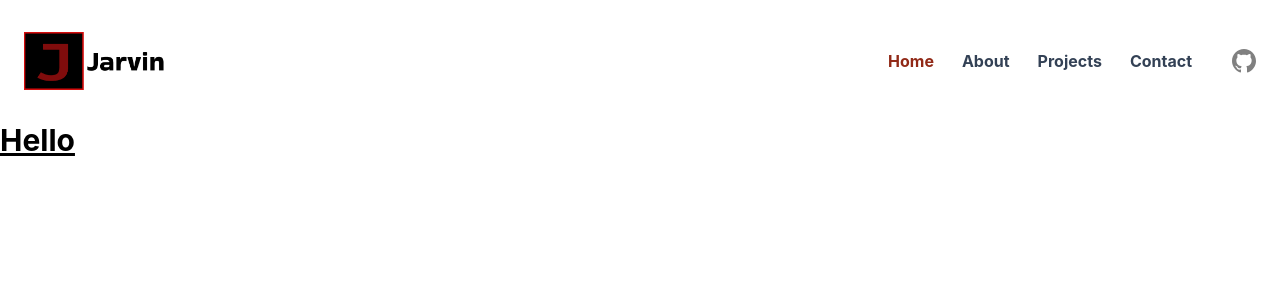
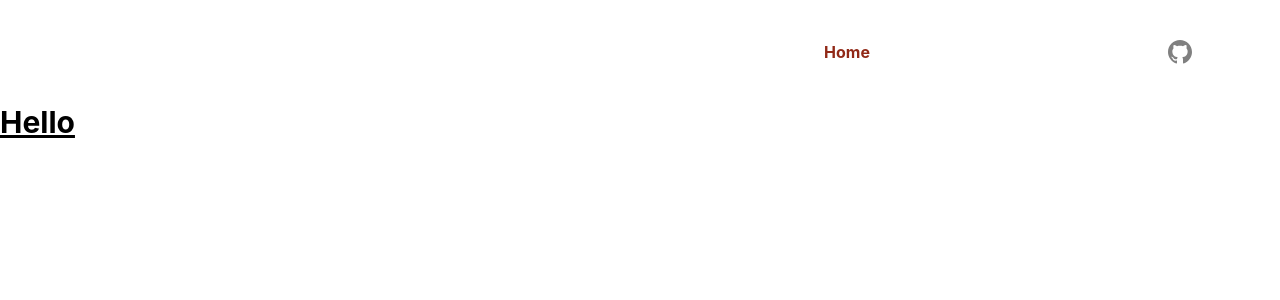
Before and after one commit to jarvin-s/portfolio, a Vue app: page / in a window 1280 px wide. Shown: the top 300 px of the page. Built offline with nearby package versions, Linux system fonts and the light colour scheme.

Commit message:
Update Navbar

```diff
--- a/src/components/Navbar.vue
+++ b/src/components/Navbar.vue
@@ -1,9 +1,10 @@
 <template>
-    <div class="sticky top-0">
-        <nav class="container px-6 py-8 mx-auto md:flex md:justify-between md:items-center">
+    <div class="top-0">
+        <nav class="nav-container px-6 py-8 mx-auto md:flex md:justify-between md:items-center">
             <div class="flex items-center justify-between">
-                <RouterLink to="/" class="text-xl font-bold text-gray-800 md:text-2xl hover:text-blue-400">
-                    <img class="w-36" src="/nav-logo.png"/>
+                <RouterLink to="/" class="text-xl font-bold text-gray-800 md:text-2xl hover:text-red-900">
+                    <!-- <img class="w-36" src="/nav-logo.png"/> -->
+                    <h3 class="text-white">jarvin.dev</h3>
                 </RouterLink>
                 <div @click="showMenu = !showMenu" class="flex md:hidden">
                     <button type="button" class="text-gray-800 hover:text-gray-400 focus:outline-none focus:text-gray-400">
@@ -20,19 +21,19 @@
             <ul :class="showMenu ? 'flex' : 'hidden'"
                 class="flex-col mt-8 md:flex md:space-y-0 md:flex-row md:items-center md:space-x-1 md:mt-0">
 
-                <li class="font-bold px-3 py-2 text-slate-700 rounded-lg hover:bg-slate-100 hover:text-slate-900">
+                <li class="font-bold px-3 py-2 text-white rounded-lg hover:bg-slate-100 hover:text-slate-900">
                     <RouterLink :to="'/'"> Home </RouterLink>
                 </li>
 
-                <li class="font-bold px-3 py-2 text-slate-700 rounded-lg hover:bg-slate-100 hover:text-slate-900">
+                <li class="font-bold px-3 py-2 text-white rounded-lg hover:bg-slate-100 hover:text-slate-900">
                     <RouterLink :to="'/about'"> About </RouterLink>
                 </li>
 
-                <li class="font-bold px-3 py-2 text-slate-700 rounded-lg hover:bg-slate-100 hover:text-slate-900">
+                <li class="font-bold px-3 py-2 text-white rounded-lg hover:bg-slate-100 hover:text-slate-900">
                     <RouterLink :to="'/projects'"> Projects </RouterLink>
                 </li>
 
-                <li class="font-bold px-3 py-2 text-slate-700 rounded-lg hover:bg-slate-100 hover:text-slate-900">
+                <li class="font-bold px-3 py-2 text-white rounded-lg hover:bg-slate-100 hover:text-slate-900">
                     <RouterLink :to="'/contact'"> Contact </RouterLink>
                 </li>
 
```
